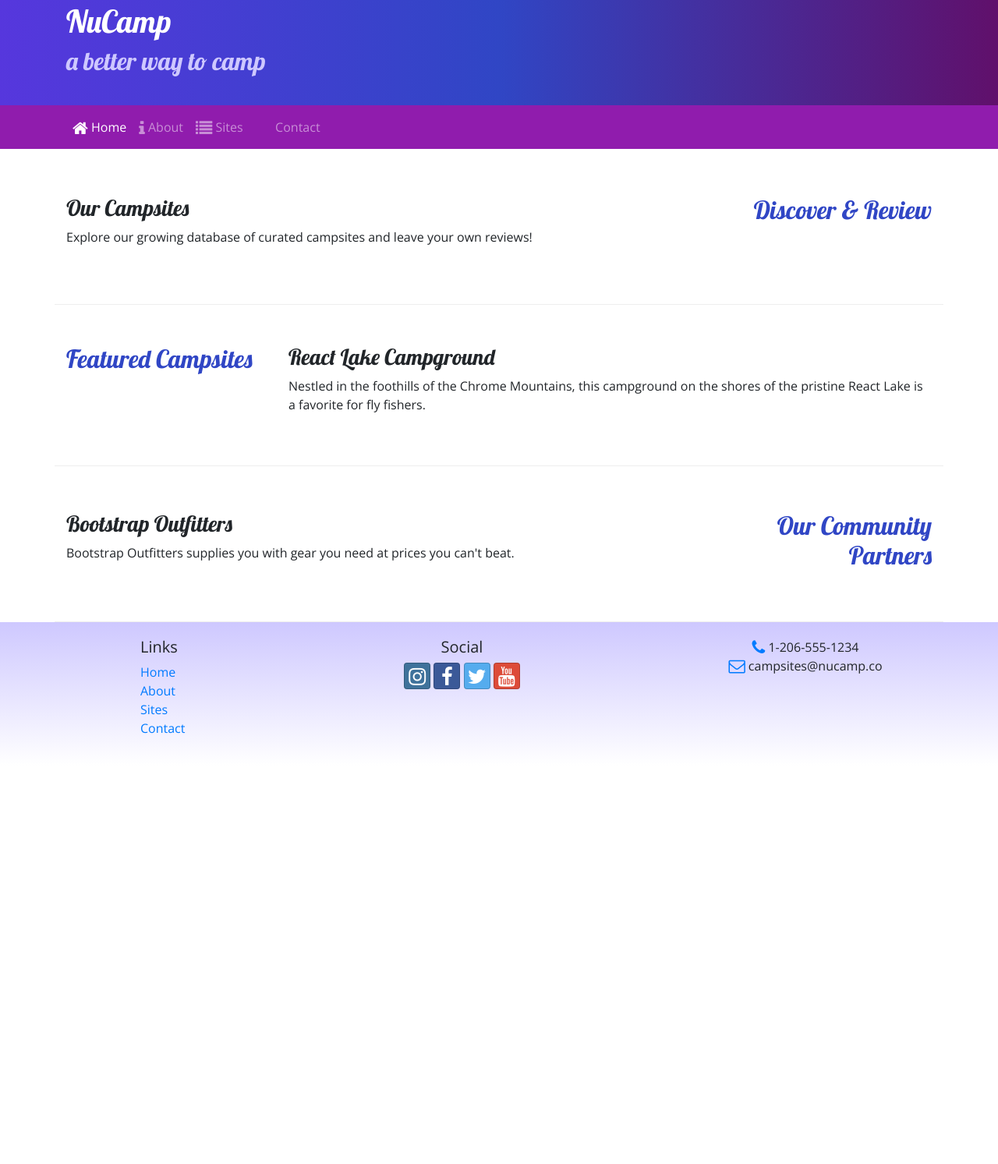
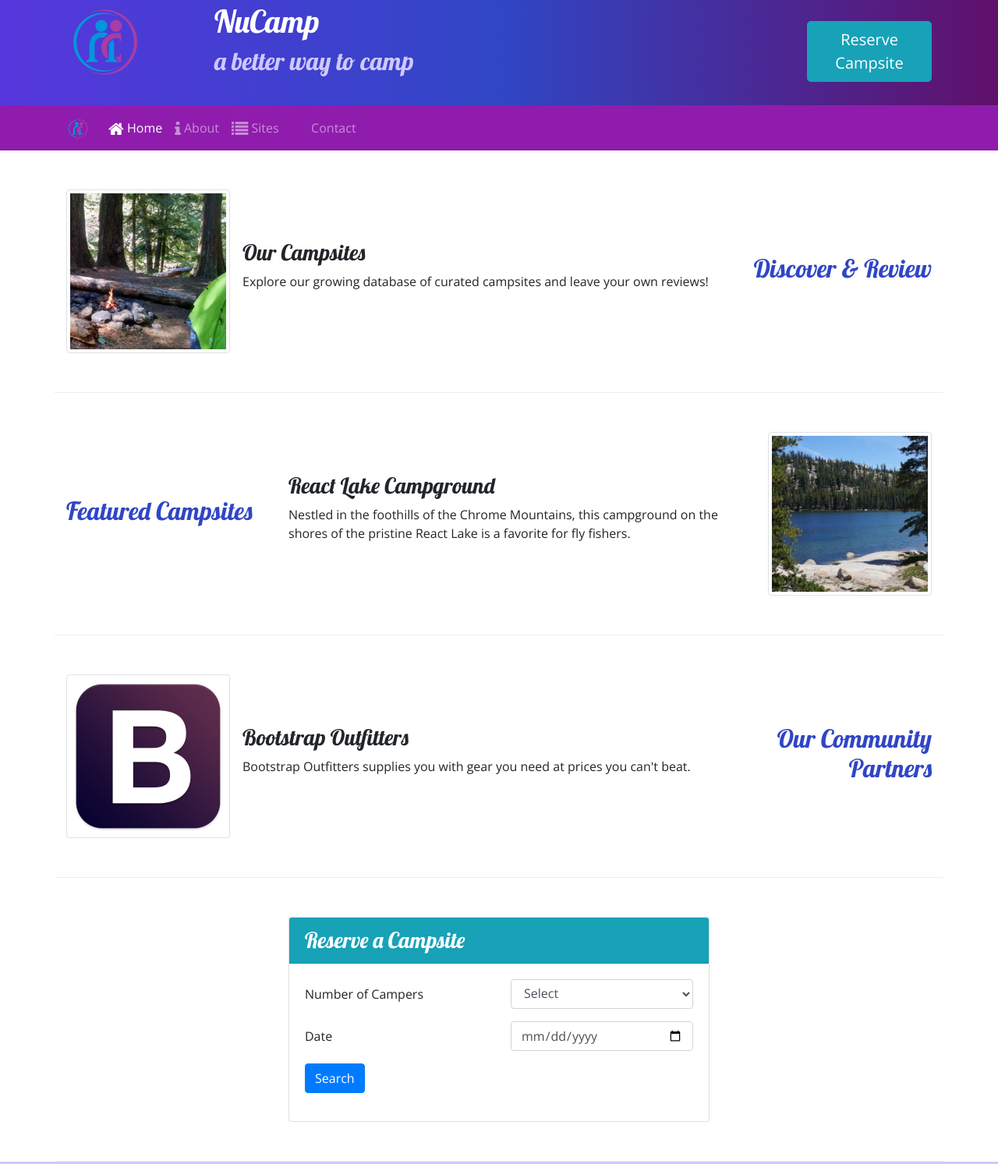
Before and after one commit to St-Jermyn/Nucamp-site, a website: page index.html in a window 1280 px wide. Shown: the part 27-1520 px from the top of the page at 78% size. Before the commit the page ends 1009 px from the top, so only its background shows below. Drawn offline with nearby package versions, Linux system fonts and the light colour scheme.

Commit message:
week 2 workshop

```diff
--- a/index.html
+++ b/index.html
@@ -24,9 +24,15 @@
     <header class="jumbotron jumbotron-fluid">
         <div class="container">
             <div class="row">
+                <div class="col-4 col-sm-3 col-md-2 align-self-center">
+                    <img src="img/logo.png" class="img-fluid" />
+                </div>
                 <div class="col">
                     <h1>NuCamp</h1>
                     <h2>a better way to camp</h2>
+                </div>
+                <div class="col-md-4 col-xl-2 mt-4">
+                    <a href="#reserveForm" class="btn btn-info btn-lg" role="button">Reserve Campsite</a>
                 </div>
             </div>
         </div>
@@ -34,7 +40,8 @@
 
     <nav class="navbar navbar-expand-sm navbar-dark sticky-top">
         <div class="container">
-            <button class="navbar-toggler ml-auto" type="button" data-toggle="collapse" data-target="#nucampNavbar">
+            <a class="navbar-brand" href="#"><img src="img/logo.png" height="30" width="30" /></a>
+            <button class="navbar-toggler" type="button" data-toggle="collapse" data-target="#nucampNavbar">
                 <span class="navbar-toggle-icon"></span>
             </button>
             <div class="collapse navbar-collapse" id="nucampNavbar">
@@ -49,31 +56,82 @@
     </nav>
 
         <div class="container">
-            <div class="row row-content align-content-center">
+            <div class="row row-content align-items-center">
                 <div class="col-sm-4 order-sm-last col-md-3">
                     <h2 class="text-sm-right">Discover & Review</h2>
                 </div>
                 <div class="col">
+                    <div class="media">
+                        <img class="d-flex mr-3 img-thumbnail" src="img/breadcrumb-trail-thumb.jpg" alt="Breadcrumb Trail">
+                        <div class="media-body align-self-center">
                             <h3>Our Campsites</h3>
                             <p class="d-none d-sm-block">Explore our growing database of curated campsites and leave your own reviews!</p>
                         </div>
                     </div>
-            <div class="row row-content align-content-center">
+                </div>
+            </div>
+            <div class="row row-content align-items-center">
                 <div class="col-sm-4 col-md-3">
                     <h2>Featured Campsites</h2>
                 </div>
                 <div class="col">
+                    <div class="media">
+                        <div class="media-body align-self-center">
                             <h3>React Lake Campground</h3>
                             <p class="d-none d-sm-block">Nestled in the foothills of the Chrome Mountains, this campground on the shores of the pristine React Lake is a favorite for fly fishers.</p>
                         </div>
+                        <img class="d-flex ml-3 img-thumbnail" src="img/react-lake-thumb.jpg" alt="React Lake">
                     </div>
-            <div class="row row-content align-content-center">
+                </div>
+            </div>
+            <div class="row row-content align-items-center">
                 <div class="col-sm-4  order-sm-last col-md-3">
                     <h2 class="text-sm-right">Our Community Partners</h2>
                 </div>
                 <div class="col">
+                    <div class="media">
+                        <img class="d-flex mr-3 img-thumbnail" src="img/bootstrap-thumb.png" alt="Bootstrap Outfitters">
+                        <div class="media-body align-self-center">
                             <h3>Bootstrap Outfitters</h3>
                             <p class="d-none d-sm-block">Bootstrap Outfitters supplies you with gear you need at prices you can't beat.</p>
+                        </div>
+                    </div>
+                </div>
+            </div>
+            <div class="row row-content">
+                <div class="col-sm-6 mx-auto">
+                    <div class="card">
+                        <h3 class="card-header bg-info text-white">Reserve a Campsite</h3>
+                        <div class="card-body">
+                            <form id="reserveForm">
+                                <div class="form-group row">
+                                    <label class="col-sm-12 col-md-6 col-form-label">Number of Campers</label>
+                                    <div class="col-sm-12 col-md-6">
+                                        <select class="form-control" name="numCampers" id="numCampers">
+                                            <option value="">Select</option>
+                                            <option value="1">1</option>
+                                            <option value="2">2</option>
+                                            <option value="3">3</option>
+                                            <option value="4">4</option>
+                                            <option value="5">5</option>
+                                            <option value="6">6</option>
+                                        </select>
+                                    </div>
+                                </div>
+                                <div class="form-group row">
+                                    <label class="col-sm-12 col-md-6 col-form-label" for="date">Date</label>
+                                    <div class="col-sm-12 col-md-6">
+                                        <input class="form-control" type="date" id="date" name="date" placeholder="date">
+                                    </div>
+                                </div>
+                                <div class="form-group row">
+                                    <div class="col">
+                                        <button type="submit" class="btn btn-primary">Search</button>
+                                    </div>
+                                </div>
+                            </form>
+                        </div>
+                    </div>
                 </div>
             </div>
         </div>
```
Also changed, not shown: aboutUs.html (+5 -1 lines), contactus.html (+5 -1 lines), img/bootstrap-thumb.png (added), img/breadcrumb-trail-thumb.jpg (added), img/breadcrumb-trail.jpg (added), img/chrome-river-thumb.jpg (added), img/chrome-river.jpg (added), img/logo.png (added), img/react-lake-thumb.jpg (added), img/react-lake.jpg (added), 1 other file. Lines whose indentation alone changed are shown as unchanged.
